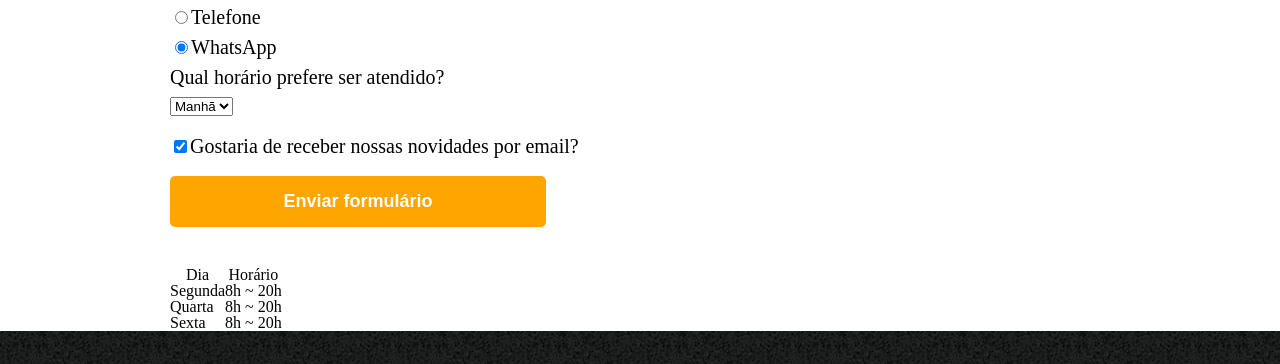
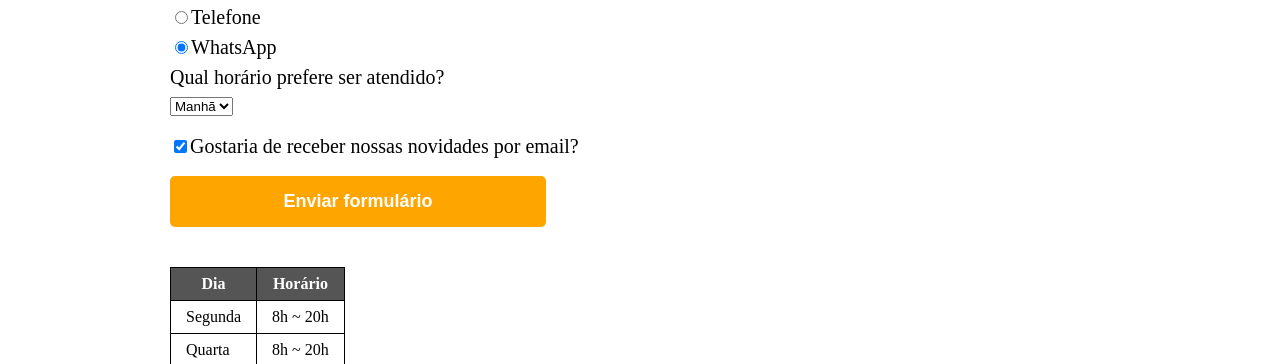
Before and after one commit to marcosmanfre/FRONT-END-ALURA, a plain HTML site: page contato.html in a window 1280 px wide. Shown: the part 875-1239 px from the top of the page. Drawn offline with Linux system fonts and the light colour scheme.

Commit message:
fimcurso3

```diff
--- a/style.css
+++ b/style.css
@@ -141,3 +141,19 @@ form label, form legend {
     transform: scale(1.2);
 
 }
+
+table {
+    margin: 20px 40 px;
+}
+
+thead {
+    background: #555555;
+    color: white;
+    font-weight: bold;
+}
+
+td, th {
+    border: 1px solid #000000;
+    padding: 8px 15px;
+
+}
```
